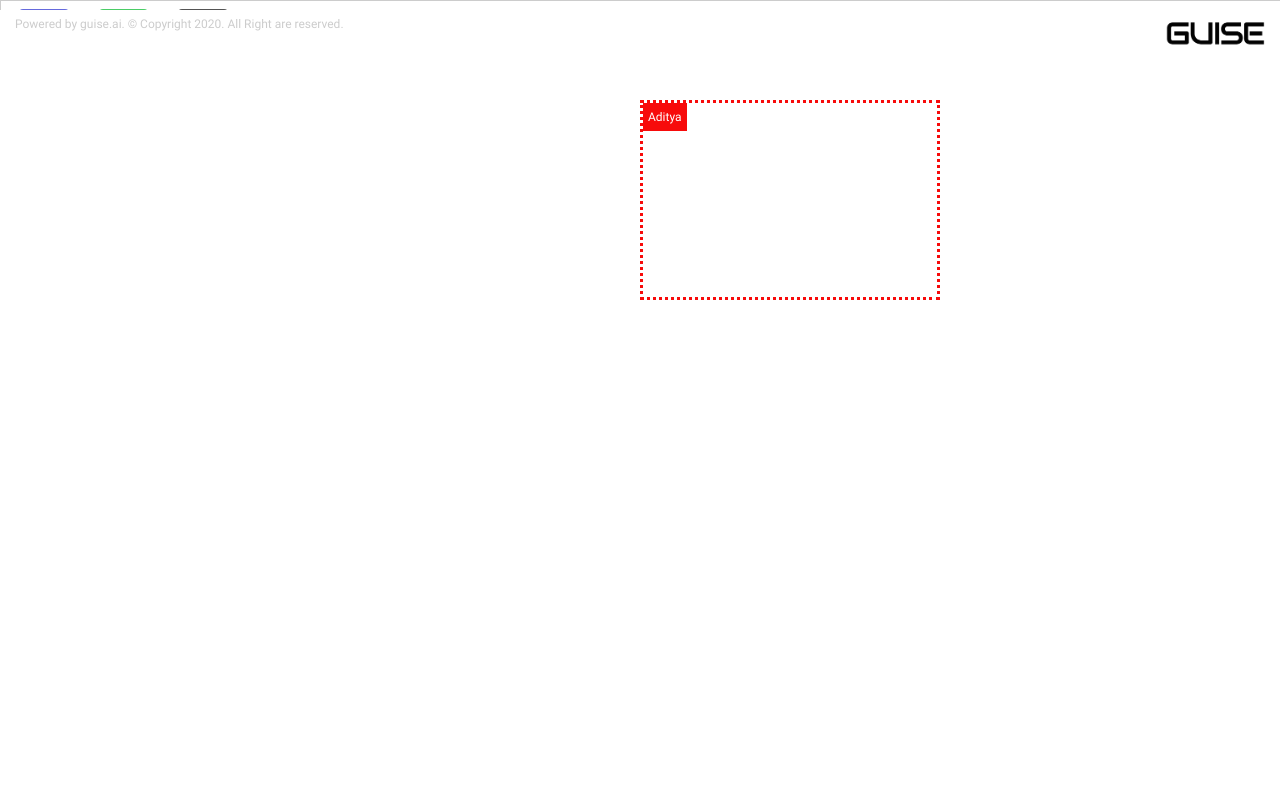
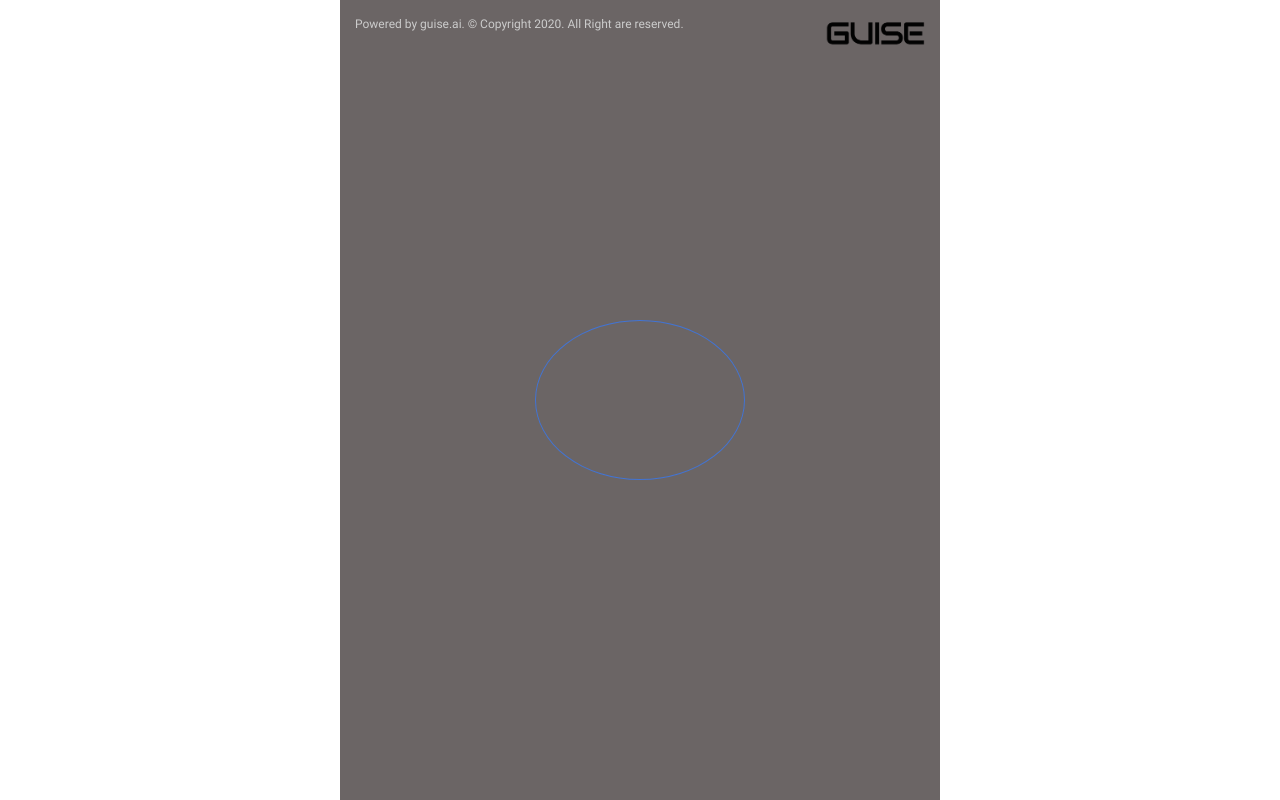
Before and after one commit to inspireindia09/face-recognition, a plain HTML site: page video.html in a window 1280 px wide. Drawn offline with Linux system fonts and the light colour scheme.

Commit message:
Add files via upload

```diff
--- a/video.html
+++ b/video.html
@@ -10,39 +10,50 @@
     <link rel="stylesheet" href="./css/font-awesome.min.css">
     <link rel="stylesheet" href="./css/style.css">
 </head>
+<style>
+    #wrap {
+        text-align: center;
+    }
+
+    .vid_wrap {
+        position: relative;
+        background-color: #6b6565;
+        height: 100vh;
+        width: 600px;
+        max-width: 100%;
+        margin: 0 auto;
+        display: flex;
+        align-items: center;
+        justify-content: center;
+    }
+
+    #video {
+        padding: 4px;
+        height: 160px;
+        width: 210px;
+        border-radius: 50%;
+        border: 1px solid #4274d4;
+        background-color: #6b6565;
+    }
+</style>
 
 <body>
     <div class="camera_wrap">
+
+        <div id="wrap">
+            <div class="vid_wrap">
                 <a href="#" class="logo"><img src="./images/logo-guise.png" alt=""></a>
                 <footer class="main-footer">
-                <p class="copyright-text">Powered by guise.ai. &copy; Copyright 2020. All Right are reserved.</p>
+                    <p class="copyright-text">Powered by guise.ai. &copy; Copyright 2020. All Right are
+                        reserved.</p>
                 </footer>
-            <div id="wrap">
-                <div id='cont'>
-                    <div id="vid" class='son'>
                 <video id='video'></video>
             </div>
-
             <div id="capture" class='son'>
                 <canvas id='canvas'></canvas>
                 <canvas id='blank' style='display:none;'></canvas>
             </div>
-
-                    <div id="control">
-                        <div class="container">
-                            <div class="row">
-                                <div class="col-4"><a id='retake' class='btn btn-block m-1 hov'><i
-                                            class="fa fa-retweet"></i></a></div>
-                                <div class="col-4"><a id='snap' class='btn btn-block m-1 hov'><i
-                                            class="fa fa-camera"></i></a></div>
-                                <div class="col-4"><a id='close' class='btn btn-block m-1 hov'><i
-                                            class="fa fa-times"></i></a></div>
         </div>
-                        </div>
-                    </div>
-                </div>
-            </div>
-            <div class="face-detector"><span class="user_name">Aditya</span></div>
     </div>
     <script src="./js/jquery-2.2.3.min.js"></script>
     <script src="./js/bootstrap.min.js"></script>
```
Also changed, not shown: index.html (+31 -14 lines). Lines whose indentation alone changed are shown as unchanged.
